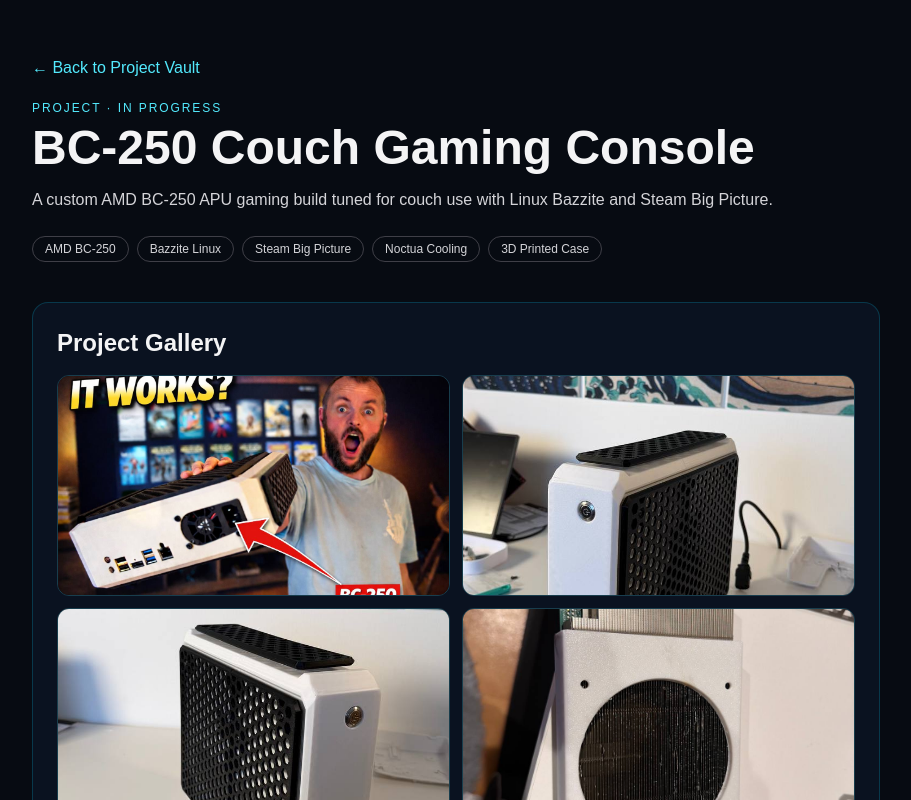
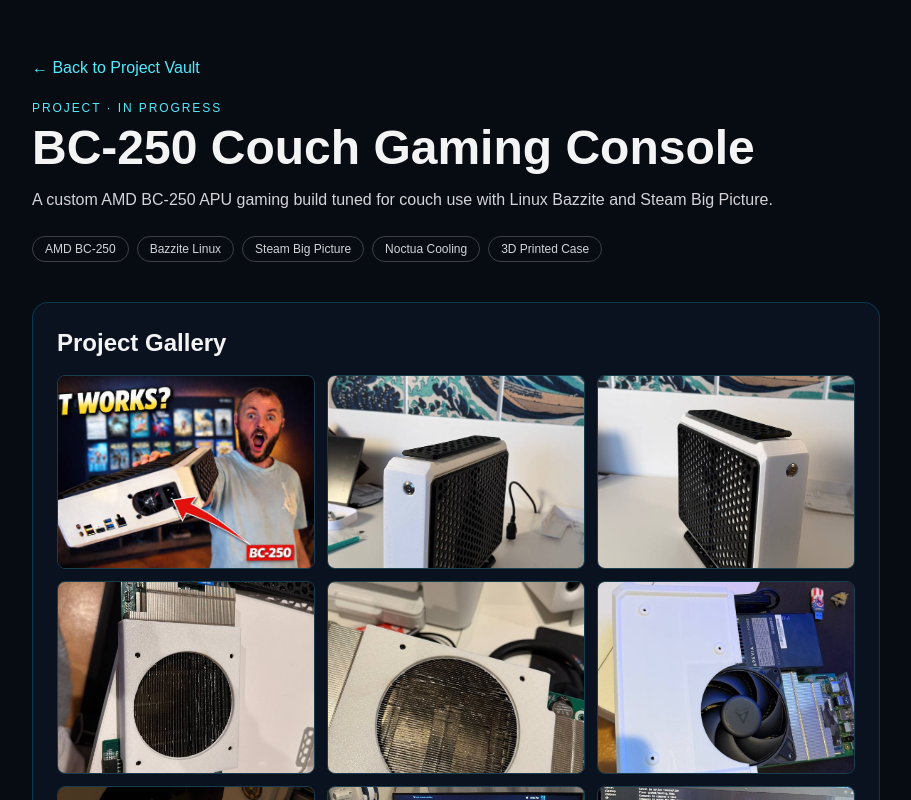
Before and after one commit to DigitalRonin73/Tired-Dad-Tech, a Next.js app: page /vault/bc250-couch-gaming-console in a window 1280 px wide. Shown: the top 800 px of the page, without its empty margins (184-1095 px from the left). Built offline with nearby package versions, Linux system fonts and the light colour scheme.

Commit message:
feat: project gallery thumbnails with in-page lightbox popout

```diff
--- a/src/app/vault/[slug]/page.tsx
+++ b/src/app/vault/[slug]/page.tsx
@@ -1,7 +1,7 @@
-import Image from "next/image";
 import Link from "next/link";
 import { notFound } from "next/navigation";
 import { projects } from "@/content/projects";
+import ProjectGallery from "@/components/ProjectGallery";
 
 type Props = { params: Promise<{ slug: string }> };
 
@@ -42,19 +42,7 @@
         {project.imageUrls?.length ? (
           <section className="mt-10 rounded-2xl border border-cyan-400/20 bg-[#0a1220] p-6">
             <h2 className="text-2xl font-semibold">Project Gallery</h2>
-            <div className="mt-4 grid gap-3 sm:grid-cols-2">
-              {project.imageUrls.map((img, idx) => (
-                <div key={`${img}-${idx}`} className="relative aspect-video overflow-hidden rounded-xl border border-cyan-300/20">
-                  <Image
-                    src={img}
-                    alt={`${project.title} image ${idx + 1}`}
-                    fill
-                    sizes="(max-width: 768px) 100vw, 50vw"
-                    className="object-cover"
-                  />
-                </div>
-              ))}
-            </div>
+            <ProjectGallery title={project.title} imageUrls={project.imageUrls} />
           </section>
         ) : null}
 
--- /dev/null
+++ b/src/components/ProjectGallery.tsx
@@ -0,0 +1,61 @@
+"use client";
+
+import Image from "next/image";
+import { useState } from "react";
+
+type Props = {
+  title: string;
+  imageUrls: string[];
+};
+
+export default function ProjectGallery({ title, imageUrls }: Props) {
+  const [zoomImage, setZoomImage] = useState<string | null>(null);
+
+  return (
+    <>
+      <div className="mt-4 grid grid-cols-2 gap-3 md:grid-cols-3">
+        {imageUrls.map((img, idx) => (
+          <button
+            key={`${img}-${idx}`}
+            onClick={() => setZoomImage(img)}
+            className="relative aspect-[4/3] overflow-hidden rounded-lg border border-cyan-300/20"
+            title="Open image"
+          >
+            <Image
+              src={img}
+              alt={`${title} image ${idx + 1}`}
+              fill
+              sizes="(max-width: 768px) 50vw, 33vw"
+              className="object-cover"
+            />
+          </button>
+        ))}
+      </div>
+
+      {zoomImage && (
+        <div
+          className="fixed inset-0 z-[70] flex items-center justify-center bg-black/85 p-4"
+          onClick={() => setZoomImage(null)}
+        >
+          <div className="relative w-full max-w-6xl" onClick={(e) => e.stopPropagation()}>
+            <button
+              onClick={() => setZoomImage(null)}
+              className="absolute -top-12 right-0 rounded-lg border border-cyan-300/40 px-3 py-1 text-sm text-cyan-100 hover:bg-cyan-400/10"
+            >
+              Close ✕
+            </button>
+            <div className="relative aspect-[16/10] overflow-hidden rounded-xl border border-cyan-300/30 bg-black">
+              <Image
+                src={zoomImage}
+                alt="Project image full view"
+                fill
+                sizes="100vw"
+                className="object-contain"
+              />
+            </div>
+          </div>
+        </div>
+      )}
+    </>
+  );
+}
```
